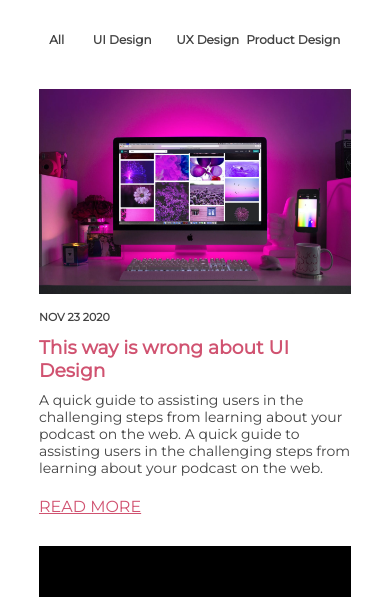
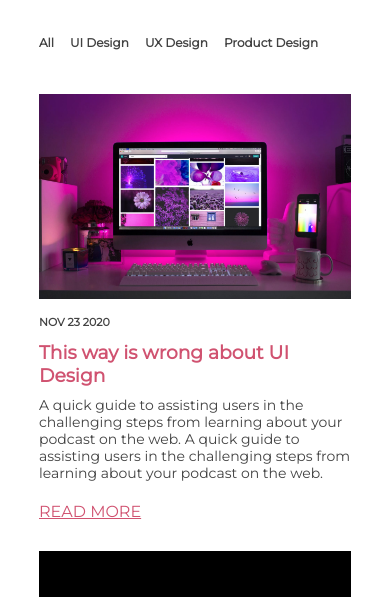
Before and after one commit to IbrahimBooz/zeppins, a plain HTML site: page index.html in a window 390 px wide. Shown: the part 503-1100 px from the top of the page. Drawn offline with nearby package versions, Linux system fonts and the light colour scheme.

Commit message:
Add files via upload

```diff
--- a/style.css
+++ b/style.css
@@ -385,6 +385,7 @@
         display: flex;
         flex-direction: row;
         justify-content: flex-start;
+        gap: 30px;
     }
 
     .about-menu {
@@ -394,6 +395,7 @@
         width: 80%;
         margin-top: -2px;
         margin-bottom: -1px;
+        margin: auto;
 
     }
 
@@ -410,48 +412,16 @@
     }
 
     .about-menu ul {
+        width: 100%;
         display: flex;
-        gap: 0;
+        gap: 16px;
         align-items: center;
         text-align: center;
         justify-content: flex-start;
     }
-
     .about-menu ul li {
-        justify-content: left;
-        display: inline;
         font-size: 12px;
-        line-height: 20px;
-        font-family: 'Montserrat', sans-serif;
-        position: relative;
-        padding: 0;
-        width: 40%;
-        gap: 0;
-        margin-left: -10px;
-    }
-    .about-menu ul li:nth-child(2) {
-        justify-content: left;
-        display: inline;
-        font-size: 12px;
-        line-height: 20px;
-        font-family: 'Montserrat', sans-serif;
-        position: relative;
-        padding: 0;
-        width: 40%;
-        gap: 0;
-        margin-left: -30px;
-    }
-
-    .about-menu ul li:first-child {
-        margin-left: -30px;
-        display: inline;
-        font-size: 12px;
-        line-height: 20px;
-        font-family: 'Montserrat', sans-serif;
-        position: relative;
-        padding: 0;
-        width: 40%;
-        gap: 0;
+        display: flex;
     }
 
     .about-menu ul li::before {
```
